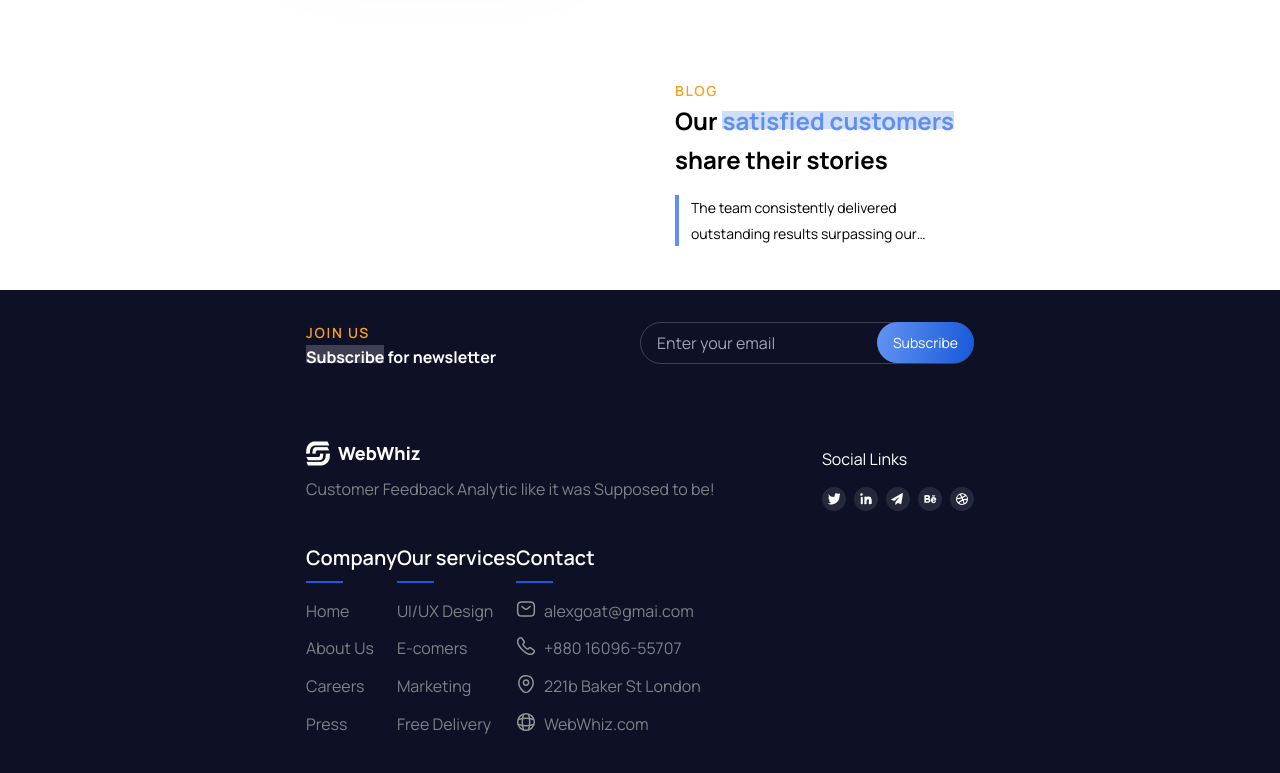
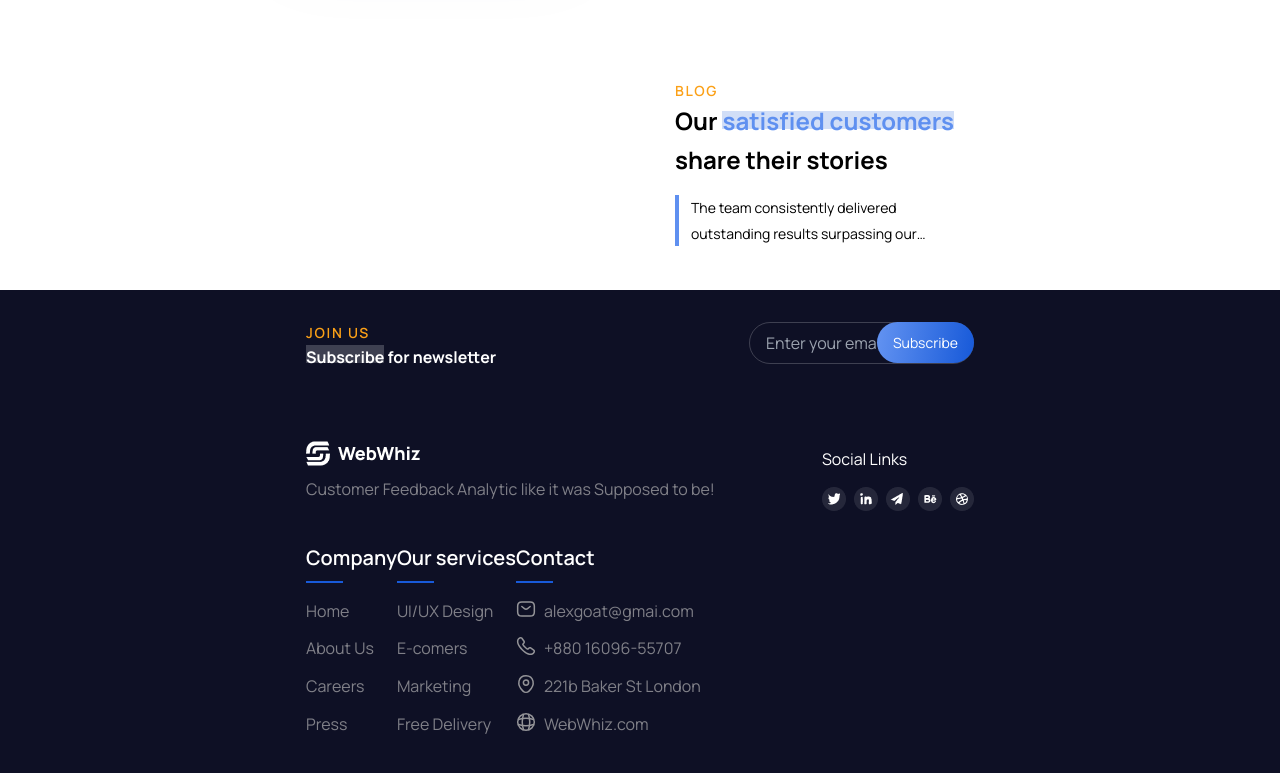
Before and after one commit to riajulpro/webwiz-rp, a Next.js app: page / in a window 1280 px wide. Shown: the part 4798-5571 px from the top of the page. Built offline with nearby package versions, Linux system fonts and the light colour scheme.

Commit message:
Fixing footer glich

```diff
--- a/src/components/ui/footer/Footer.tsx
+++ b/src/components/ui/footer/Footer.tsx
@@ -25,7 +25,7 @@ const Footer = () => {
                 </span>
               </h3>
             </section>
-            <section className="tablet:flex-1 relative">
+            <section className="relative">
               <input
                 type="text"
                 placeholder="Enter your email"
@@ -38,7 +38,7 @@ const Footer = () => {
           </article>
 
           <article className="w-full flex-col desktop:flex-row flex items-start desktop:gap-[133px] tablet:gap-[32px]">
-            <section className="tablet:w-full tablet:items-center desktop:w-[339px] flex flex-col tablet:justify-between tablet:flex-row desktop:flex-col">
+            <section className="tablet:w-full tablet:items-center desktop:w-[339px] flex flex-col tablet:justify-between tablet:flex-row desktop:flex-col desktop:items-start">
               <div>
                 <Image
                   src="/images/footer-logo.png"
```
